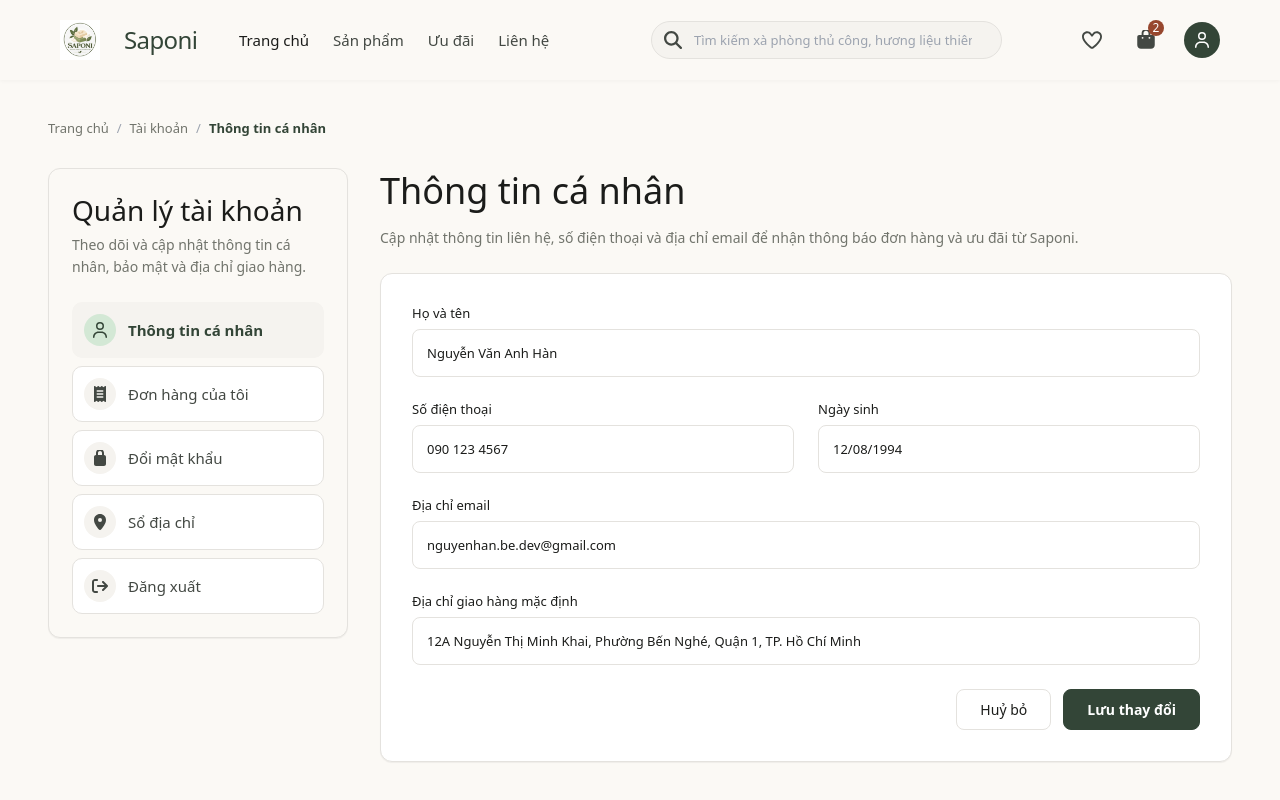
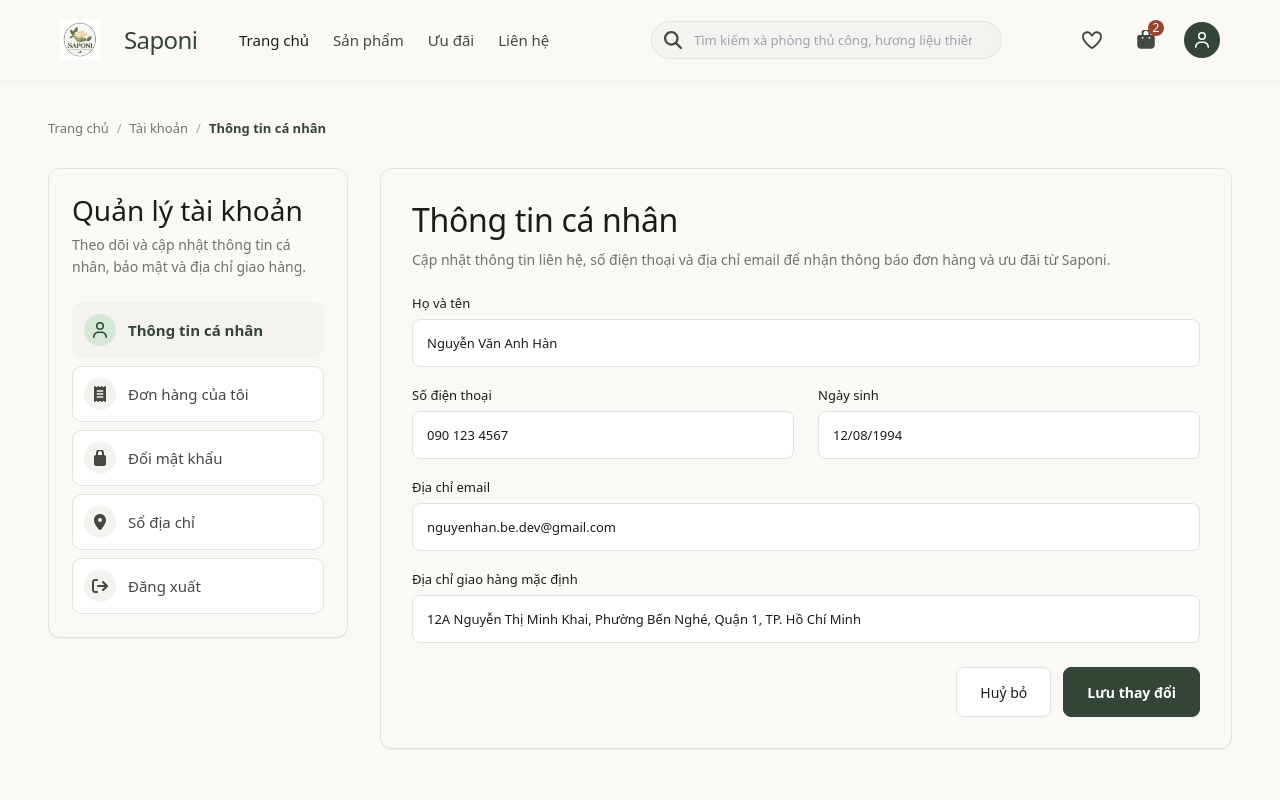
Before and after one commit to 23130087-AnhHan/FrontEnd_BanXaPhong, a React (Vite) app: page /tai-khoan in a window 1280 px wide. Shown: the top 800 px of the page. Built offline with nearby package versions, Linux system fonts and the light colour scheme.

Commit message:
fix(account): đồng bộ giao diện form thông tin cá nhân và đổi mật khẩu

```diff
--- a/src/pages/AccountProfile/AccountProfilePage.css
+++ b/src/pages/AccountProfile/AccountProfilePage.css
@@ -1,5 +1,5 @@
 .account-profile-page {
-  min-height: 818px;
+  min-height: 873px;
   margin: -24px;
   padding: 40px 48px 48px;
   background: #fbf9f5;
@@ -36,26 +36,6 @@
   margin-top: 32px;
 }
 
-.account-profile-content {
-  flex: 1;
-  min-width: 0;
-}
-
-.account-profile-content h1 {
-  margin: 0 0 12px;
-  color: #1b1c1a;
-  font-size: 36px;
-  font-weight: 400;
-  line-height: 46px;
-}
-
-.account-profile-description {
-  margin: 0 0 24px;
-  color: #71746c;
-  font-size: 14px;
-  line-height: 23px;
-}
-
 @media (max-width: 767px) {
   .account-profile-page {
     padding: 24px 16px 40px;
--- a/src/pages/AccountProfile/AccountProfilePage.jsx
+++ b/src/pages/AccountProfile/AccountProfilePage.jsx
@@ -16,13 +16,7 @@ export default function AccountProfilePage() {
 
       <div className="account-profile-layout">
         <AccountSidebar activePage="profile" />
-        <section className="account-profile-content" aria-labelledby="profile-title">
-          <h1 id="profile-title">Thông tin cá nhân</h1>
-          <p className="account-profile-description">
-            Cập nhật thông tin liên hệ, số điện thoại và địa chỉ email để nhận thông báo đơn hàng và ưu đãi từ Saponi.
-          </p>
-          <ProfileForm />
-        </section>
+        <ProfileForm />
       </div>
     </div>
   )
--- a/src/pages/AccountProfile/components/ProfileForm.css
+++ b/src/pages/AccountProfile/components/ProfileForm.css
@@ -1,12 +1,35 @@
 .profile-form {
   display: flex;
   flex-direction: column;
+  flex: 1;
   gap: 24px;
+  min-width: 0;
   padding: 31px;
   border: 1px solid #e4e2de;
   border-radius: 12px;
-  background: #fff;
+  background: #fbf9f5;
+  color: #1b1c1a;
   box-shadow: 0 1px 1px rgb(0 0 0 / 5%);
+}
+
+.profile-form-heading h1 {
+  margin: 0 0 8px;
+  font-size: 32px;
+  font-weight: 400;
+  line-height: 40px;
+  letter-spacing: -0.32px;
+}
+
+.profile-form-heading p {
+  margin: 0;
+  color: #71746c;
+  font-size: 14px;
+  line-height: 23px;
+}
+
+.profile-form-fields {
+  display: grid;
+  gap: 20px;
 }
 
 .profile-field {
@@ -17,7 +40,6 @@
 }
 
 .profile-field label {
-  color: #1b1c1a;
   font-size: 13px;
   font-weight: 500;
   line-height: 16px;
@@ -30,7 +52,7 @@
   border: 1px solid #e4e2de;
   border-radius: 8px;
   background: #fff;
-  color: #1b1c1a;
+  color: inherit;
   font-size: 13px;
 }
 
@@ -48,14 +70,14 @@
 }
 
 .profile-form-actions button {
-  padding: 11px 23px;
+  height: 50px;
+  padding: 0 23px;
   border: 1px solid #e4e2de;
   border-radius: 8px;
   background: #fff;
-  color: #1b1c1a;
+  color: inherit;
   font-size: 14px;
   font-weight: 500;
-  line-height: 17px;
   cursor: pointer;
 }
 
@@ -70,8 +92,7 @@
   opacity: 0.85;
 }
 
-.profile-form input:focus-visible,
-.profile-form button:focus-visible {
+.profile-form :is(input, button):focus-visible {
   outline: 2px solid #334537;
   outline-offset: 2px;
 }
--- a/src/pages/AccountProfile/components/ProfileForm.jsx
+++ b/src/pages/AccountProfile/components/ProfileForm.jsx
@@ -2,7 +2,13 @@ import './ProfileForm.css'
 
 export default function ProfileForm() {
   return (
-    <form className="profile-form" aria-label="Thông tin cá nhân">
+    <form className="profile-form" aria-labelledby="profile-title">
+      <div className="profile-form-heading">
+        <h1 id="profile-title">Thông tin cá nhân</h1>
+        <p>Cập nhật thông tin liên hệ, số điện thoại và địa chỉ email để nhận thông báo đơn hàng và ưu đãi từ Saponi.</p>
+      </div>
+
+      <div className="profile-form-fields">
         <div className="profile-field">
           <label htmlFor="profile-name">Họ và tên</label>
           <input id="profile-name" type="text" autoComplete="name" defaultValue="Nguyễn Văn Anh Hàn" />
@@ -33,6 +39,7 @@ export default function ProfileForm() {
             defaultValue="12A Nguyễn Thị Minh Khai, Phường Bến Nghé, Quận 1, TP. Hồ Chí Minh"
           />
         </div>
+      </div>
 
       <div className="profile-form-actions">
         <button type="reset">Huỷ bỏ</button>
```
Lines whose indentation alone changed are shown as unchanged.
